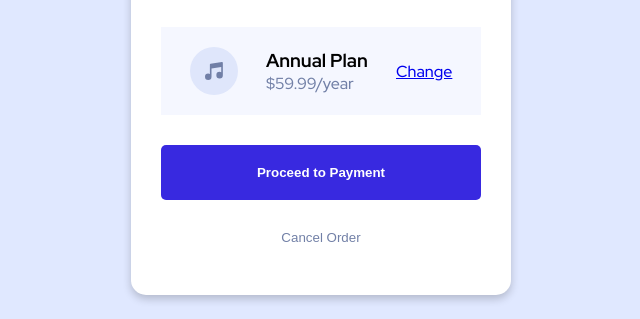
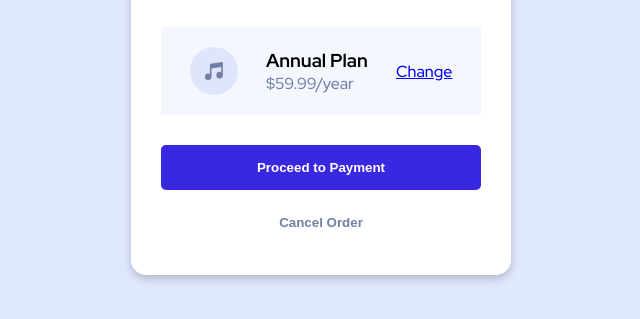
Before and after one commit to renzellaira/order-summary-component, a website: page index.html in a window 1280 px wide. Shown: the part 481-800 px from the top of the page, without its empty margins (319-959 px from the left). Drawn offline with Linux system fonts and the light colour scheme.

Commit message:
Update styles.css

```diff
--- a/styles.css
+++ b/styles.css
@@ -43,7 +43,8 @@ body {
   width: 100%;
   margin-bottom: 10px;
   font-weight: 900;
-  padding: 20px;
+  padding-top: 15px;
+  padding-bottom: 15px;
 }
 
 .btn-proceed:hover {
@@ -57,7 +58,9 @@ body {
   border-radius: 5px;
   border: none;
   width: 100%;
-  padding: 20px;
+  padding-top: 15px;
+  padding-bottom: 15px;
+  font-weight: 900;
 }
 
 .btn-cancel:hover {
```
